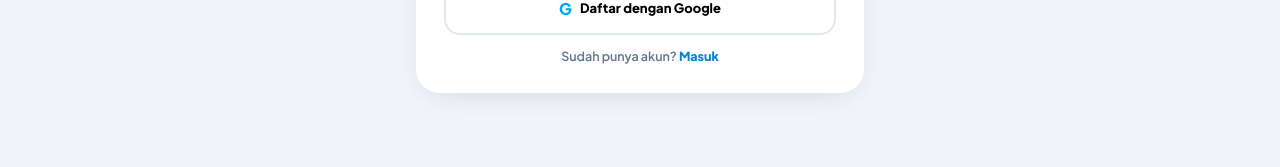
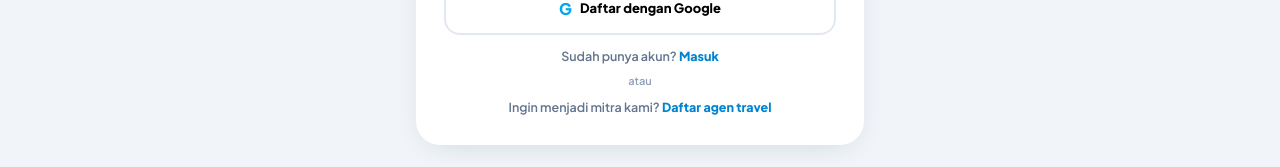
Before and after one commit to mavianandria-dev/Agent-Travel, a React (Vite) app in the folder transaceh-react/: page / in a window 1280 px wide. Both pictures are taken after a click on the button "Daftar". Shown: the part 549-716 px from the top of the page. Built offline with nearby package versions, Linux system fonts and the light colour scheme; no server answers.

Commit message:
perbaikan halaman daftar

```diff
--- a/transaceh-react/src/pages/Auth.jsx
+++ b/transaceh-react/src/pages/Auth.jsx
@@ -214,7 +214,9 @@ export function Register() {
       {!IS_SHEETS ? (
         <button onClick={() => { toast('Google OAuth (simulasi) — login berhasil'); demoLogin('user@demo.com', 'user123'); }} className="mt-2 w-full bg-white border-2 border-slate-200 font-extrabold text-[13px] py-3 rounded-2xl flex items-center justify-center gap-2"><span className="font-extrabold text-sky-500 text-[16px]">G</span> Daftar dengan Google</button>
       ) : null}
-      <div className="text-[12.5px] text-center mt-3 font-semibold text-slate-500">Sudah punya akun? <button onClick={() => go('login')} className="text-sky-600 font-extrabold">Masuk</button></div></div>
+      <div className="text-[12.5px] text-center mt-3 font-semibold text-slate-500">Sudah punya akun? <button onClick={() => go('login')} className="text-sky-600 font-extrabold">Masuk</button></div>
+      <div className="text-[11px] text-center mt-2 font-semibold text-slate-400">atau</div>
+      <div className="text-[12.5px] text-center mt-2 font-semibold text-slate-500">Ingin menjadi mitra kami? <button onClick={() => go('register-agen')} className="text-sky-600 font-extrabold">Daftar agen travel</button></div></div>
   );
 }
 
```
Also changed, not shown: 1 other file (tests, documents, lock files or other folders).
